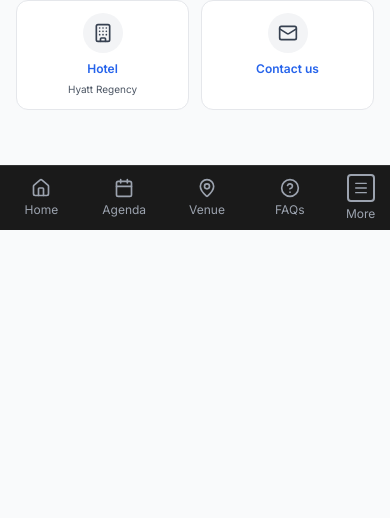
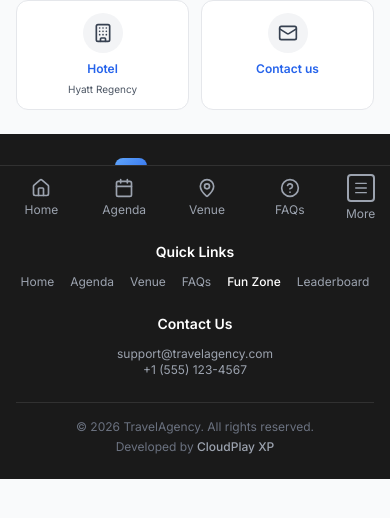
Before and after one commit to studiocpxp2000/travel-web-app, a React (Vite) app in the folder frontend/: page /funzone in a window 390 px wide. Shown: the part 614-1132 px from the top of the page. Before the commit the page ends 844 px from the top, so only its background shows below. Built offline with nearby package versions, Linux system fonts and the light colour scheme.

Commit message:
feat: updated footer for low end devices

```diff
--- a/frontend/src/components/layout/PublicLayout.jsx
+++ b/frontend/src/components/layout/PublicLayout.jsx
@@ -211,49 +211,49 @@ export default function PublicLayout({ children }) {
                 {children}
             </main>
 
-            {/* Footer */}
+            {/* Footer - visible on all devices */}
             <footer
-                className="py-8 mt-auto hidden lg:block"
+                className="py-6 lg:py-8 mt-auto"
                 style={{ backgroundColor: 'var(--footer-bg)' }}
             >
                 <div className="max-w-7xl mx-auto px-4 sm:px-6 lg:px-8">
-                    <div className="grid grid-cols-1 md:grid-cols-3 gap-8">
+                    <div className="grid grid-cols-1 md:grid-cols-3 gap-6 lg:gap-8 text-center md:text-left">
                         {/* Brand */}
-                        <div>
-                            <div className="flex items-center gap-2 mb-4">
+                        <div className="flex flex-col items-center md:items-start">
+                            <div className="flex items-center gap-2 mb-3 lg:mb-4">
                                 {organization?.logo ? (
                                     <img
                                         src={organization.logo}
                                         alt={`${organization.name} logo`}
-                                        className="h-10 w-auto max-w-[120px] object-contain"
+                                        className="h-8 lg:h-10 w-auto max-w-[100px] lg:max-w-[120px] object-contain"
                                     />
                                 ) : (
                                     <>
-                                        <div className="w-10 h-10 rounded-lg bg-gradient-to-br from-primary-400 to-primary-600 flex items-center justify-center">
-                                            <span className="text-white font-bold text-lg">
+                                        <div className="w-8 h-8 lg:w-10 lg:h-10 rounded-lg bg-gradient-to-br from-primary-400 to-primary-600 flex items-center justify-center">
+                                            <span className="text-white font-bold text-sm lg:text-lg">
                                                 {organization?.name?.charAt(0) || 'T'}
                                             </span>
                                         </div>
-                                        <span className="text-white font-semibold text-xl">
+                                        <span className="text-white font-semibold text-lg lg:text-xl">
                                             {organization?.name || 'TravelAgency'}
                                         </span>
                                     </>
                                 )}
                             </div>
-                            <p className="text-gray-400 text-sm">
-                                {organization?.name ? `Welcome to ${organization.name}` : 'Discover the world with our curated travel experiences and events.'}
+                            <p className="text-gray-400 text-xs lg:text-sm">
+                                {organization?.name ? `Welcome to ${organization.name}` : 'Discover the world with our curated travel experiences.'}
                             </p>
                         </div>
 
                         {/* Quick Links */}
                         <div>
-                            <h4 className="text-white font-semibold mb-4">Quick Links</h4>
-                            <div className="grid grid-cols-2 gap-2">
+                            <h4 className="text-white font-semibold mb-3 lg:mb-4 text-sm lg:text-base">Quick Links</h4>
+                            <div className="flex flex-wrap justify-center md:justify-start gap-x-4 gap-y-2 lg:grid lg:grid-cols-2 lg:gap-2">
                                 {publicNavItems.slice(0, 6).map(item => (
                                     <Link
                                         key={item.path}
                                         to={`${pathPrefix}${item.path}`}
-                                        className={`text-sm transition-colors ${isActive(item.path)
+                                        className={`text-xs lg:text-sm transition-colors ${isActive(item.path)
                                             ? 'text-white font-medium'
                                             : 'text-gray-400 hover:text-white'
                                             }`}
@@ -266,15 +266,15 @@ export default function PublicLayout({ children }) {
 
                         {/* Contact */}
                         <div>
-                            <h4 className="text-white font-semibold mb-4">Contact Us</h4>
-                            <p className="text-gray-400 text-sm">support@travelagency.com</p>
-                            <p className="text-gray-400 text-sm">+1 (555) 123-4567</p>
+                            <h4 className="text-white font-semibold mb-3 lg:mb-4 text-sm lg:text-base">Contact Us</h4>
+                            <p className="text-gray-400 text-xs lg:text-sm">support@travelagency.com</p>
+                            <p className="text-gray-400 text-xs lg:text-sm">+1 (555) 123-4567</p>
                         </div>
                     </div>
 
-                    <div className="mt-8 pt-8 border-t border-white/10 text-center">
-                        <p className="text-gray-500 text-sm">© {new Date().getFullYear()} TravelAgency. All rights reserved.</p>
-                        <p className="text-gray-500 text-sm">Developed by <span className="font-medium text-gray-400">CloudPlay XP</span></p>
+                    <div className="mt-6 lg:mt-8 pt-4 lg:pt-8 border-t border-white/10 text-center">
+                        <p className="text-gray-500 text-xs lg:text-sm">© {new Date().getFullYear()} {organization?.name || 'TravelAgency'}. All rights reserved.</p>
+                        <p className="text-gray-500 text-xs lg:text-sm mt-1">Developed by <span className="font-medium text-gray-400">CloudPlay XP</span></p>
                     </div>
                 </div>
             </footer>
```
Also changed, not shown: 2 other files (tests, documents, lock files or other folders).
